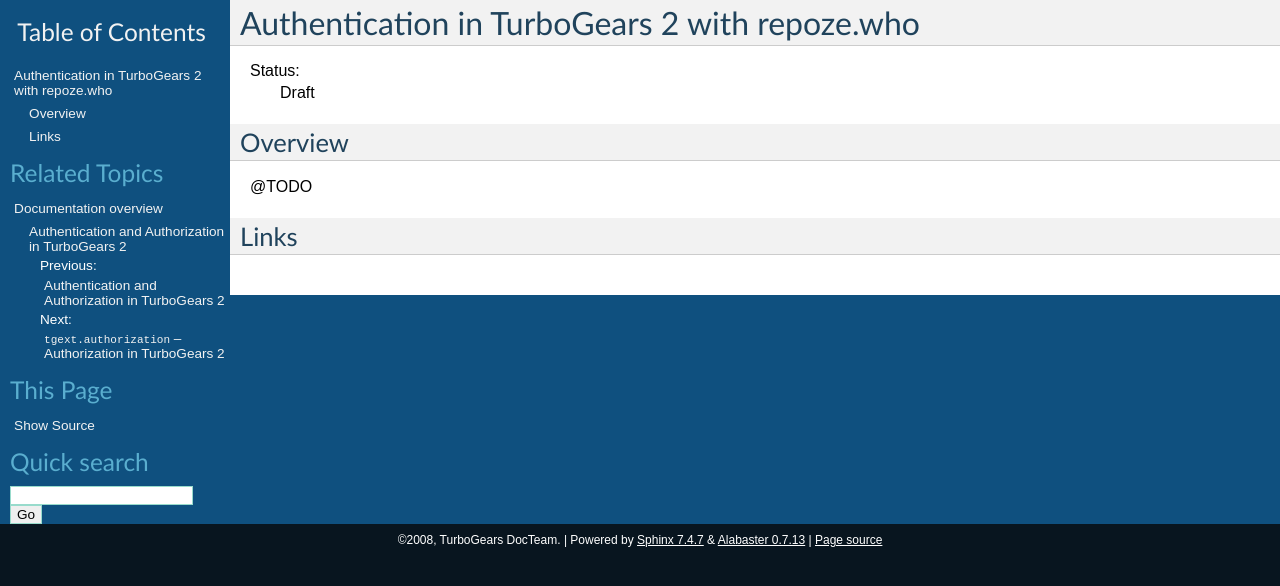
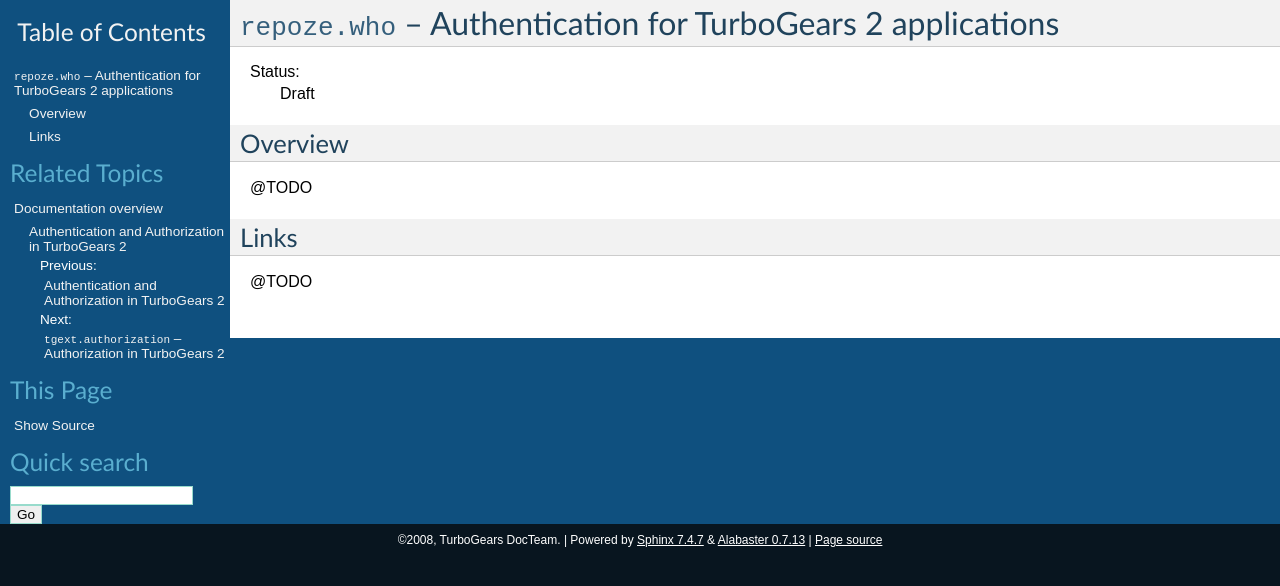
Before and after one commit to TurboGears/tg2, a Sphinx documentation site: the page built from docs/main/Auth/Authentication.rst, in a window 1280 px wide. Shown: the top 586 px of the page. Built offline with Sphinx 7.4.7, drawn with Linux system fonts in a browser that asks for light colours.

Commit message:
* Included the repoze.who tutorial in "Repices" section.  * Corrected some metadata in the (unstarted) repoze.who tutorial.
--HG--
extra : convert_revision : svn%3A77541ad4-5f01-0410-9ede-a1b63cd9a898/trunk%405573

```diff
--- a/docs/index.rst
+++ b/docs/index.rst
@@ -131,6 +131,7 @@
 .. toctree::
    :maxdepth: 2
 
+   main/Auth/Authentication
    main/TGandPyAMF
    main/RoutesIntegration
    main/StaticFile
--- a/docs/main/Auth/Authentication.rst
+++ b/docs/main/Auth/Authentication.rst
@@ -1,5 +1,7 @@
-Authentication in TurboGears 2 with repoze.who
-==============================================
+:mod:`repoze.who` -- Authentication for TurboGears 2 applications
+=================================================================
+.. module:: repoze.who
+    :synopsis: Setup authentication in WSGI applications
 
 :Status: Draft
 
@@ -12,3 +14,4 @@
 
 Links
 -----
+@TODO
```
